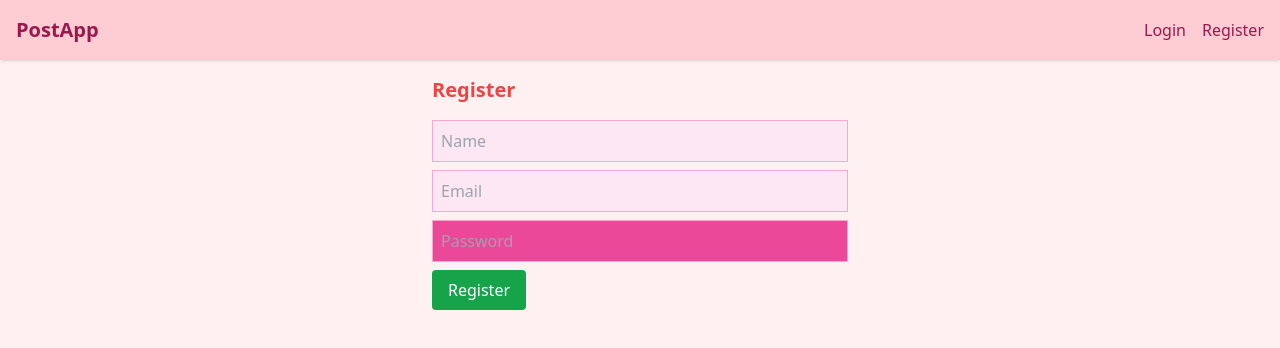
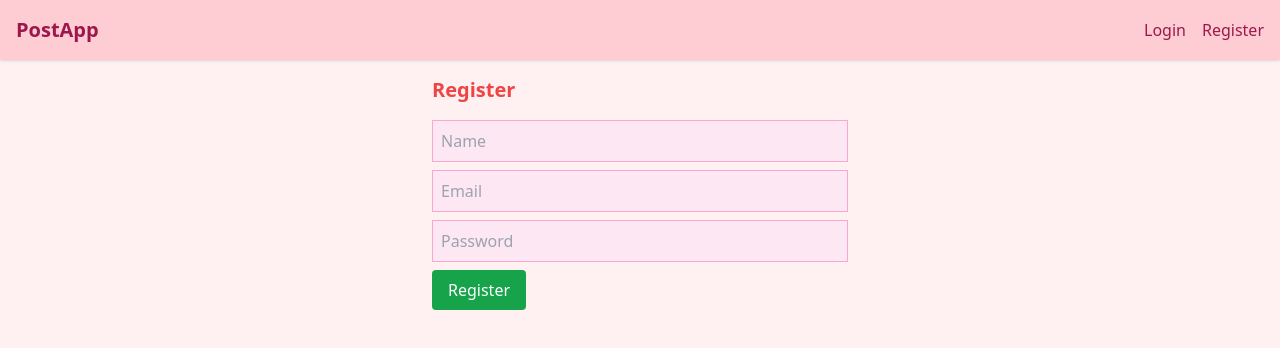
Before and after one commit to Himani7i/PA, a React (Create React App) app in the folder client/: page /register in a window 1280 px wide. Shown: the top 348 px of the page. Built offline with nearby package versions, Linux system fonts and the light colour scheme; no server answers.

Commit message:
fix colors

```diff
--- a/client/src/pages/Register.jsx
+++ b/client/src/pages/Register.jsx
@@ -21,7 +21,7 @@ export default function Register() {
       <h2 className="text-xl font-bold  text-red-500 mb-4">Register</h2>
       <input value={name} onChange={e => setName(e.target.value)} placeholder="Name" className="border border-pink-300 bg-pink-100 text-pink-900 p-2 w-full mb-2"/>
       <input value={email} onChange={e => setEmail(e.target.value)} placeholder="Email" className="border border-pink-300 bg-pink-100 text-pink-900 p-2 w-full mb-2"/>
-      <input type="password" value={password} onChange={e => setPassword(e.target.value)} placeholder="Password" className="border border-pink-300 bg-pink-500 text-pink-900 p-2 w-full mb-2"/>
+      <input type="password" value={password} onChange={e => setPassword(e.target.value)} placeholder="Password" className="border border-pink-300 bg-pink-100 text-pink-900 p-2 w-full mb-2"/>
       <button onClick={handleRegister} className="bg-green-600 text-white px-4 py-2 rounded">Register</button>
     </div>
   );
```
